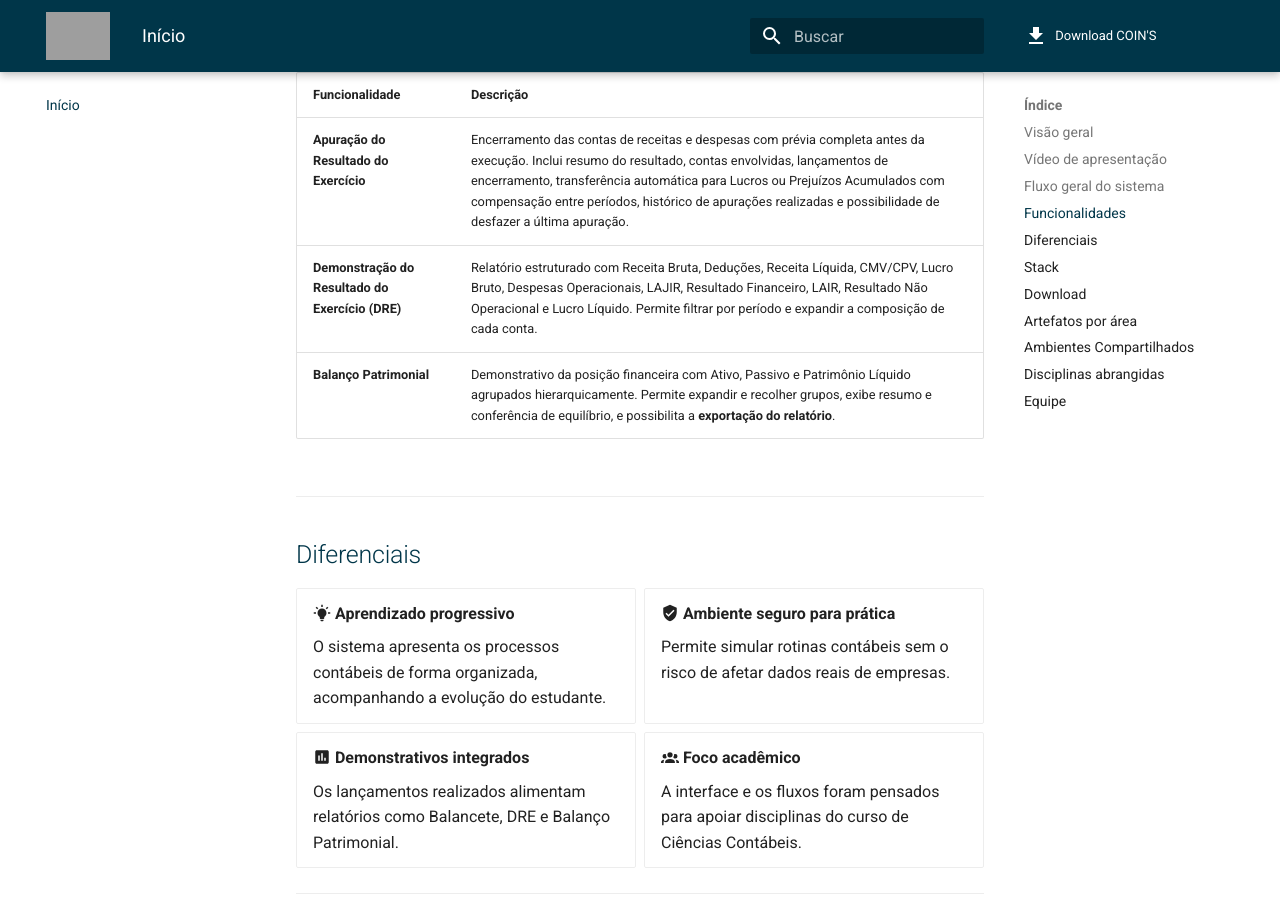
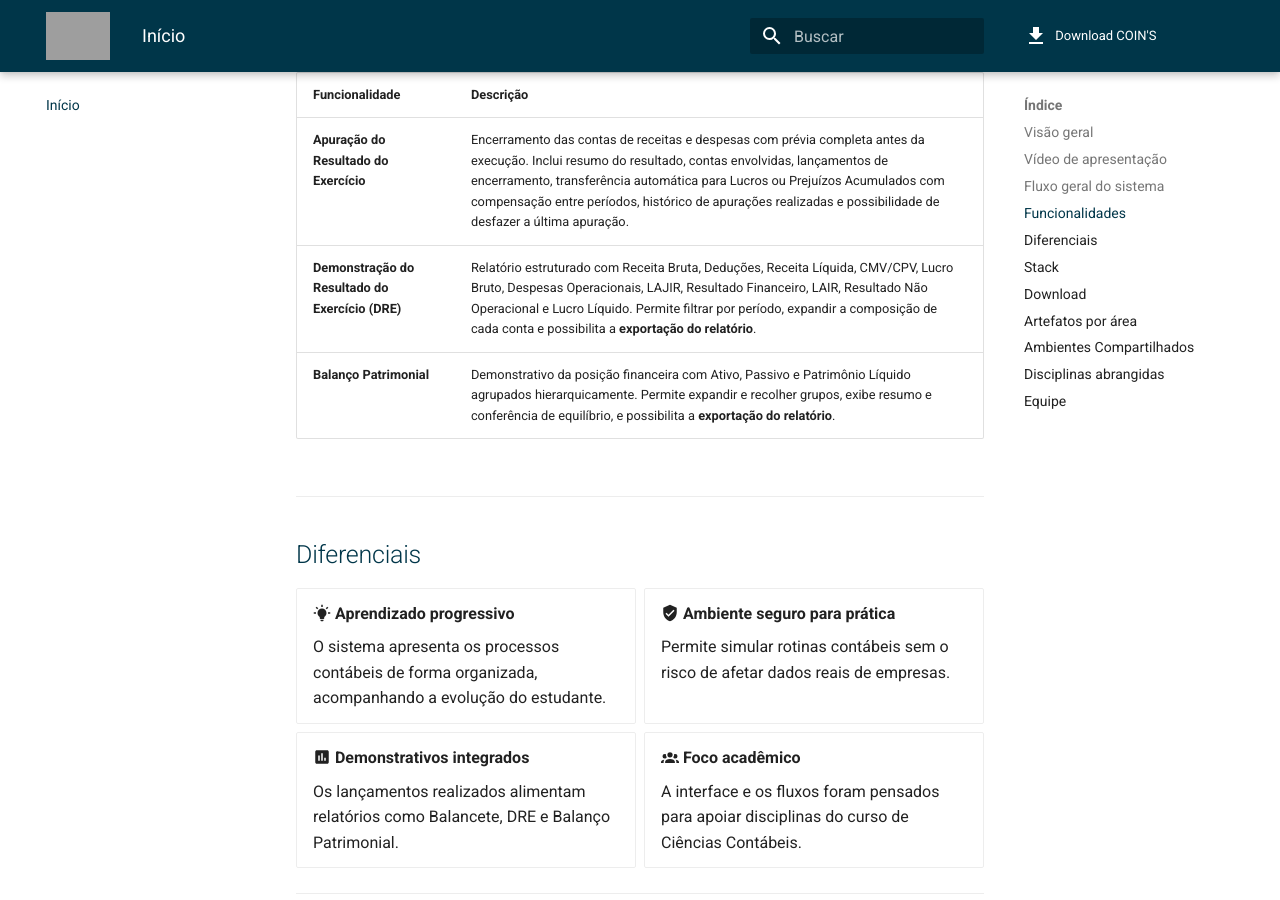
Before and after one commit to NES-Contabilidade-Integrada/doc-coins2026.1, an MkDocs documentation site: the page built from docs/index.md, in a window 1280 px wide and 900 px high, scrolled down 1534 px. Built offline with MkDocs 1.6.1 and Material for MkDocs 9.7.7, drawn with Linux system fonts in a browser that asks for light colours; comment, search, counter and statistics services are not loaded; grey boxes are pictures that could not be loaded.

Commit message:
feat(homepage): add exportacao do relatorio to DRE funcionalidade
Co-Authored-By: Claude Sonnet 4.6 <noreply@anthropic.com>

```diff
--- a/docs/index.md
+++ b/docs/index.md
@@ -62,7 +62,7 @@ flowchart LR
     | Funcionalidade | Descrição |
     |---|---|
     | **Apuração do Resultado do Exercício** | Encerramento das contas de receitas e despesas com prévia completa antes da execução. Inclui resumo do resultado, contas envolvidas, lançamentos de encerramento, transferência automática para Lucros ou Prejuízos Acumulados com compensação entre períodos, histórico de apurações realizadas e possibilidade de desfazer a última apuração. |
-    | **Demonstração do Resultado do Exercício (DRE)** | Relatório estruturado com Receita Bruta, Deduções, Receita Líquida, CMV/CPV, Lucro Bruto, Despesas Operacionais, LAJIR, Resultado Financeiro, LAIR, Resultado Não Operacional e Lucro Líquido. Permite filtrar por período e expandir a composição de cada conta. |
+    | **Demonstração do Resultado do Exercício (DRE)** | Relatório estruturado com Receita Bruta, Deduções, Receita Líquida, CMV/CPV, Lucro Bruto, Despesas Operacionais, LAJIR, Resultado Financeiro, LAIR, Resultado Não Operacional e Lucro Líquido. Permite filtrar por período, expandir a composição de cada conta e possibilita a **exportação do relatório**. |
     | **Balanço Patrimonial** | Demonstrativo da posição financeira com Ativo, Passivo e Patrimônio Líquido agrupados hierarquicamente. Permite expandir e recolher grupos, exibe resumo e conferência de equilíbrio, e possibilita a **exportação do relatório**. |
 
 === "2025/2"
```
